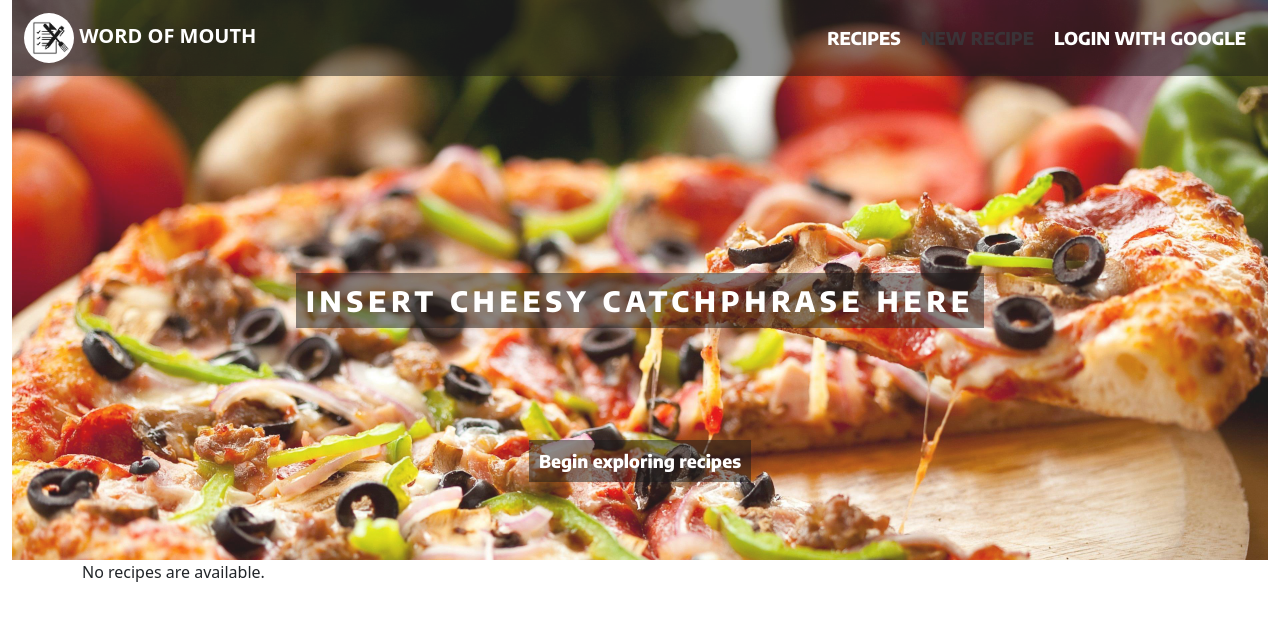
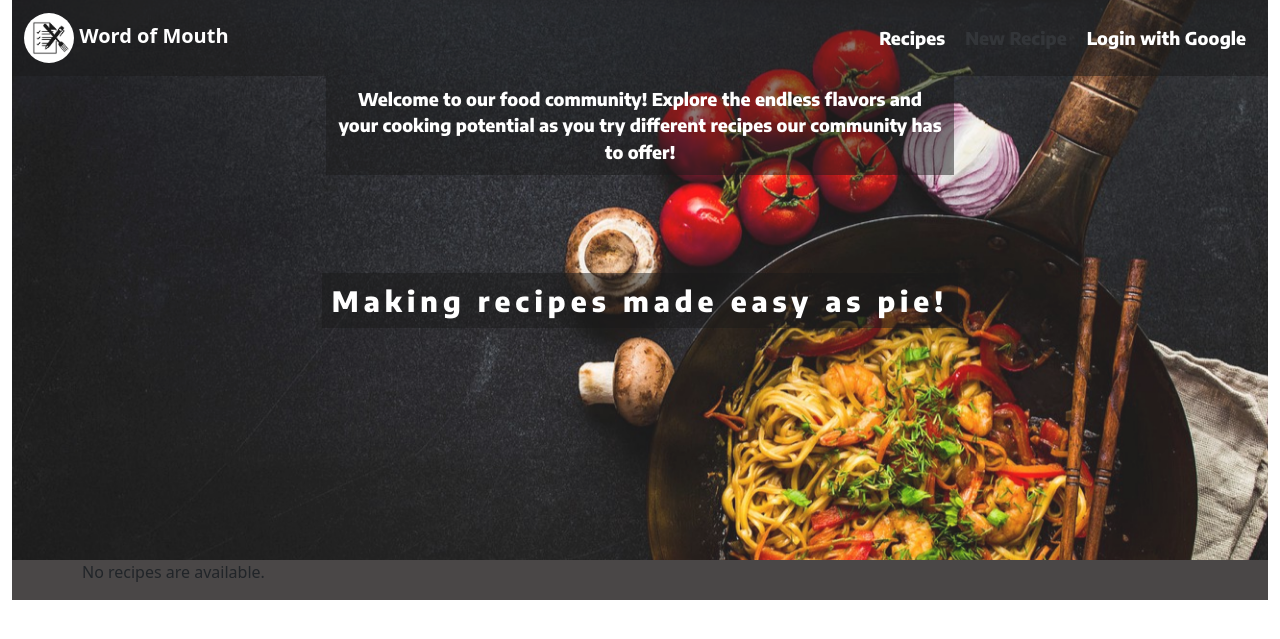
Before and after one commit to uva-cs3240-s22/group-project-a-21, a Django app: page / in a window 1280 px wide. Shown: the top 639 px of the page. Run offline with Django 4.2, Linux system fonts and the light colour scheme; data that the repository does not hold is empty; parts of the project's set-up code (start-up, migrations or seed data) failed here and were passed over; some libraries are stand-ins or nearby versions.

Commit message:
changing up home page aesthetic

```diff
--- a/recipes/templates/recipes/index.html
+++ b/recipes/templates/recipes/index.html
@@ -22,13 +22,14 @@
 
             <div class="ptext1">
                 <span class="parText">
-                    INSERT CHEESY CATCHPHRASE HERE
+                    Making recipes made easy as pie!
                 </span>
             </div>
             <div class="ptext2">
-                <span class="parText">
-                    Begin exploring recipes
-                </span>
+                <div class="parText">
+                    Welcome to our food community! Explore the endless flavors and your cooking potential
+                    as you try different recipes our community has to offer!
+                </div>
                 <!-- <a href="#">
                     <h3>&#129171;</h3>
                 </a> -->
@@ -51,11 +52,16 @@
             <p><a href="{% provider_login_url 'google' %}">Login With Google</a></p>
             {% endif %}
         </div> -->
-        {% include "recipes/recipeGrid.html" %}
+        <div class = "background">
+             {% include "recipes/recipeGrid.html" %}
+        </div>
     </div>
 
 </body>
 <style>
+    .background{
+        background-color: #4a4747;
+    }
     .navbar {
         background-color: rgba(0, 0, 0, 0.5);
 
@@ -100,7 +106,7 @@
         background-position: center;
         background-size: cover;
         background-repeat: no-repeat;
-        background-image: url("{% static 'recipes/pizza.jpg' %}");
+        background-image: url("{% static 'recipes/food.jpg' %}");
         background-attachment: fixed;
         min-height: 70%;
         /* max-width: 100%; */
@@ -122,11 +128,13 @@
 
     .ptext2 {
         font-size: 1.1em;
-        position: absolute;
-        top: 80%;
-        width: 100%;
+        position: relative;
+        top: 40%;
+        width: 50%;
+        height: 20px;
         text-align: center;
         font-weight: bold;
+        margin: 0 auto;
     }
 
     .parText {
--- a/recipes/templates/recipes/navbar.html
+++ b/recipes/templates/recipes/navbar.html
@@ -17,17 +17,17 @@
         <div class="container-fluid">
             <a class="navbar-brand" href="/" style="color: white;"> <img class="logo"
                     src="{% static 'recipes/wom_logo.png' %}" width="50" height="50" alt="Logo">
-                WORD OF MOUTH
+                Word of Mouth
             </a>
             <div class="nav">
-                <a class="nav-link" href="/recipes/" style="color: white;">RECIPES</a>
+                <a class="nav-link" href="/recipes/" style="color: white;">Recipes</a>
                 {% if user.is_authenticated %}
-                <a class="nav-link" href="/recipes/enter-recipe/" style="color: white;">NEW RECIPE</a>
-                <a class="nav-link" href="/user/{{ user.pk }}" style="color: white;">PROFILE</a>
-                <a class="nav-link" href="/user/logout" style="color: white;">LOGOUT</a>
+                <a class="nav-link" href="/recipes/enter-recipe/" style="color: white;">New Recipe</a>
+                <a class="nav-link" href="/user/{{ user.pk }}" style="color: white;">Profile</a>
+                <a class="nav-link" href="/user/logout" style="color: white;">Logout</a>
                 {% else %}
-                <a class="nav-link text-muted">NEW RECIPE</a>
-                <a class="nav-link" href="{% provider_login_url 'google' %}" style="color: white;">LOGIN WITH GOOGLE</a>
+                <a class="nav-link text-muted">New Recipe</a>
+                <a class="nav-link" href="{% provider_login_url 'google' %}" style="color: white;">Login with Google</a>
                 {% endif %}
             </div>
         </div>
```
Also changed, not shown: recipes/static/recipes/food.jpg (added).
